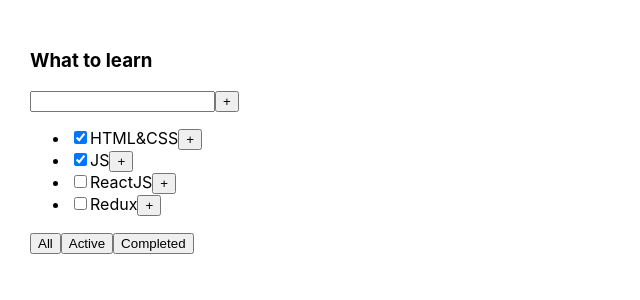
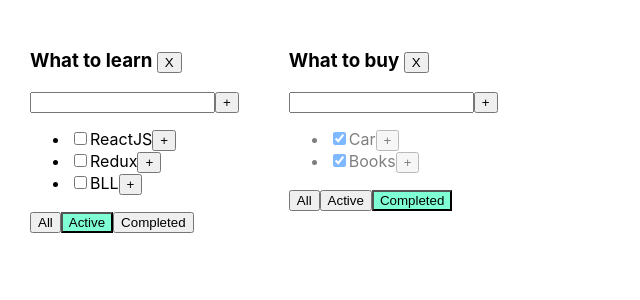
Before and after one commit to VictorSvetailo/toDoListAppDK, a React (Create React App) app: page / in a window 1280 px wide. Shown: the top 300 px of the page, without its empty margins (0-640 px from the left). Built offline with nearby package versions, Linux system fonts and the light colour scheme.

Commit message:
Delete task + ArrayPlus

```diff
--- a/src/App.tsx
+++ b/src/App.tsx
@@ -1,11 +1,17 @@
 import React, {useState} from 'react';
 import './App.css';
-import {TaskType, TodoList} from "./TodoList";
-import {v1} from "uuid";
+import {TaskType, TodoList} from './TodoList';
+import {v1} from 'uuid';
 
 
 export type FilterValuesType = 'all' | 'completed' | 'active';
 
+
+type ToDoListType = {
+    id: string
+    title: string
+    filter: FilterValuesType
+}
 
 // const tasks2 = [
 //     {id: 1, title: 'Hello world', isDone: true},
@@ -18,57 +24,112 @@ function App() {
     // data for App
     let titleProps1 = 'What to learn';
     // let titleProps2 = 'Songs';
-
-    let [tasks1, setTasks1] = useState<Array<TaskType>>([
-        {id: v1(), title: 'HTML&CSS', isDone: true},
-        {id: v1(), title: 'JS', isDone: true},
-        {id: v1(), title: 'ReactJS', isDone: false},
-        {id: v1(), title: 'Redux', isDone: false},
-    ])
+    //
+    // let [tasksObj, setTasks] = useState<Array<TaskType>>([
+    //     {id: v1(), title: 'HTML&CSS', isDone: true},
+    //     {id: v1(), title: 'JS', isDone: true},
+    //     {id: v1(), title: 'ReactJS', isDone: false},
+    //     {id: v1(), title: 'Redux', isDone: false},
+    //     {id: v1(), title: 'BLL', isDone: false},
+    // ])
 
 
-    function removeTask(id: string) {
-        let filteredTasks1 = tasks1.filter(t => t.id !== id)
-        setTasks1(filteredTasks1)
+    function removeTask(id: string, toDoListId: string) {
+        let tasks = tasksObj[toDoListId];
+        let filteredTasks = tasks.filter(t => t.id !== id)
+        tasksObj[toDoListId]  = filteredTasks
+        setTasks({...tasksObj})
     }
 
-    function addTask(title: string){
-        let newTask = {id: v1(), title: title, isDone: false};
-        let newTasks = [newTask, ...tasks1];
-        setTasks1(newTasks)
+    function addTask(title: string, toDoListId: string) {
+        let task = {id: v1(), title: title, isDone: false};
+        let tasks = tasksObj[toDoListId];
+        let newTasks = [task, ...tasks];
+        tasksObj[toDoListId] = newTasks
+        setTasks({...tasksObj})
     }
 
 
-
-
-    let [filter, setFilter] = useState<FilterValuesType>('all');
-
-    function changeFilter(value: FilterValuesType) {
-        setFilter(value);
+    // Change checkbox
+    function changeStatus(tasksId: string, isDone: boolean, toDoListId: string) {
+        let tasks = tasksObj[toDoListId];
+        let task = tasks.find(t => t.id === tasksId)
+        if (task) {
+            task.isDone = isDone
+        }
+        setTasks({...tasksObj})
     }
 
 
-    let tasksForTodolist = tasks1;
-    if (filter === 'completed') {
-        tasksForTodolist = tasks1.filter(t => t.isDone === true);
-    }
+////Sortirovka-------------------------------------
+//     let [filter, setFilter] = useState<FilterValuesType>('all');
 
-    if (filter === 'active') {
-        tasksForTodolist = tasks1.filter(t => t.isDone === false);
+    function changeFilter(value: FilterValuesType, toDoListId: string) {
+        let toDoList = toDoLists.find(tl => tl.id === toDoListId);
+        if (toDoList) {
+            toDoList.filter = value;
+            setToDoLists([...toDoLists])
+        }
     }
 
 
+//--------------------------------------------------
+// Data todoList
+    let toDoListId1 = v1()
+    let toDoListId2 = v1()
+    let [toDoLists, setToDoLists] = useState<Array<ToDoListType>>([
+        {id: toDoListId1, title: 'What to learn', filter: 'active'},
+        {id: toDoListId2, title: 'What to buy', filter: 'completed'}
+    ])
+
+    let removeToDoList = (toDoListId: string) =>{
+        let filteredToDoLists = toDoLists.filter(tl => tl.id !== toDoListId)
+        setToDoLists(filteredToDoLists);
+        delete tasksObj[toDoListId]
+        setTasks({...tasksObj})
+    }
+
+    let [tasksObj, setTasks] = useState({
+        [toDoListId1]: [
+            {id: v1(), title: 'HTML&CSS', isDone: true},
+            {id: v1(), title: 'JS', isDone: true},
+            {id: v1(), title: 'ReactJS', isDone: false},
+            {id: v1(), title: 'Redux', isDone: false},
+            {id: v1(), title: 'BLL', isDone: false},],
+        [toDoListId2]: [
+            {id: v1(), title: 'Car', isDone: true},
+            {id: v1(), title: 'Books', isDone: true},
+            {id: v1(), title: 'Milk', isDone: false},],
+    });
+    //--------------------------------------------------
     return (
         <div className="App">
-            <TodoList
-                title={titleProps1}
-                tasks={tasksForTodolist}
-                removeTask={removeTask}
-                changeFilter={changeFilter}
-                addTask={addTask}
-            />
-            {/*<TodoList title={titleProps2} tasks={tasks2}/>*/}
-            {/*<TodoList title={'What to read'} tasks={tasks}/>*/}
+            {
+                toDoLists.map((tl) => {
+                    let tasksForTodolist = tasksObj[tl.id];
+                    if (tl.filter === 'completed') {
+                        tasksForTodolist = tasksForTodolist.filter(t => t.isDone === true);
+                    }
+                    if (tl.filter === 'active') {
+                        tasksForTodolist = tasksForTodolist.filter(t => t.isDone === false);
+                    }
+                    return (
+                        <div key={tl.id}>
+                            <TodoList
+                                id={tl.id}
+                                title={tl.title}
+                                tasks={tasksForTodolist}
+                                removeTask={removeTask}
+                                changeFilter={changeFilter}
+                                addTask={addTask}
+                                changeTaskStatus={changeStatus}
+                                filter={tl.filter}
+                                removeToDoList={removeToDoList}
+                            />
+                        </div>
+                    )
+                })
+            }
         </div>
     );
 }
--- a/src/TodoList.tsx
+++ b/src/TodoList.tsx
@@ -1,63 +1,90 @@
 import React, {ChangeEvent, KeyboardEvent, MouseEvent, useState} from 'react';
-import {strict} from "assert";
-import {FilterValuesType} from "./App";
-
+import {strict} from 'assert';
+import {FilterValuesType} from './App';
+import {logDOM} from '@testing-library/react';
+import './component/Eban.css'
 
 export type PropsAllType = {
+    id: string
     title: string
     tasks: Array<TaskType>
-    removeTask: (id: string) => void
-    changeFilter: (value: FilterValuesType) => void
-    addTask: (title: string) => void
+    removeTask: (id: string, toDoListId: string) => void
+    changeFilter: (value: FilterValuesType, toDoListId: string) => void
+    addTask: (title: string, toDoListId: string) => void
+    changeTaskStatus: (tasksId: string, isDone: boolean, toDoListId: string) => void
+    filter: FilterValuesType
+    removeToDoList: (toDoListId: string)=>void
 }
 
 export type TaskType = {
     id: string,
     title: string,
     isDone: boolean,
-
 }
 
 // Handler означает обработчик
 
 export function TodoList(props: PropsAllType) {
     const [newTaskTitle, setNewTaskTitle] = useState('')
+    const [error, setError] = useState<string | null>(null) // state - error
     const onNewTitleChangeHandler = (e: ChangeEvent<HTMLInputElement>) => {
         setNewTaskTitle(e.currentTarget.value)
     }
     const onKeyPressHendler = (e: KeyboardEvent<HTMLInputElement>) => {
+        setError(null)
         if (e.ctrlKey && e.charCode === 13) {
-            props.addTask(newTaskTitle)
+            props.addTask(newTaskTitle, props.id)
             setNewTaskTitle('')
         }
     }
     const addTask = (e: MouseEvent<HTMLButtonElement>) => {
-        props.addTask(newTaskTitle)
+        if (newTaskTitle.trim() !== ''){
+            props.addTask(newTaskTitle.trim(), props.id)
+        }else{
+            setError('Field is required!')
+        }
+
+        // if(newTaskTitle === 'fake'){
+        //     setNewTaskTitle('')
+        //     return
+        // }
+        // newTaskTitle.trim() && props.addTask(newTaskTitle.trim())
+        // newTaskTitle && props.addTask(newTaskTitle)
         setNewTaskTitle('')
     }
-    const onClickAll = (e: MouseEvent<HTMLButtonElement>) => props.changeFilter('all')
-    const onClickActive = (e: MouseEvent<HTMLButtonElement>) => props.changeFilter('active')
-    const onClickCompleted = (e: MouseEvent<HTMLButtonElement>) => props.changeFilter('completed')
-
+    const onClickAll = (e: MouseEvent<HTMLButtonElement>) => props.changeFilter('all', props.id)
+    const onClickActive = (e: MouseEvent<HTMLButtonElement>) => props.changeFilter('active', props.id)
+    const onClickCompleted = (e: MouseEvent<HTMLButtonElement>) => props.changeFilter('completed', props.id)
+    const removeToDoList = () => {
+        props.removeToDoList(props.id)
+    }
 
     return (
         <div>
-            <h3>{props.title}</h3>
+            <h3>{props.title} <button onClick={removeToDoList}>X</button></h3>
             <div>
                 <input value={newTaskTitle}
                        onChange={onNewTitleChangeHandler}
-                       onKeyPress={onKeyPressHendler}/>
+                       onKeyPress={onKeyPressHendler}
+                className={error ? 'error' : ''} //styles.error Field is required
+                />
                 <button onClick={addTask}>+</button>
+                { error && <div className='error_message'>{error}</div>}
             </div>
             <ul>
                 {
                     props.tasks.map((t) => {
-                        const onRemoveHandler =() => {
-                            props.removeTask(t.id)
+
+                        const onRemoveHandler = () => {
+                            props.removeTask(t.id, props.id)
+                        }
+                        const onChangeHandler = (e: ChangeEvent<HTMLInputElement>) => {
+                            props.changeTaskStatus(t.id, e.currentTarget.checked, props.id)
+                            // console.log(t.id + " я разъебу этот React" + e.currentTarget.checked)
                         }
                         return (
-                            <li key={t.id}>
-                                <input type="checkbox" checked={t.isDone}/>
+                            <li key={t.id} className={t.isDone ? 'is-done' : ''}>
+                                <input onChange={onChangeHandler} type="checkbox" checked={t.isDone}/>
                                 <span>{t.title}</span>
                                 <button onClick={onRemoveHandler}>+</button>
                             </li>
@@ -66,9 +93,9 @@ export function TodoList(props: PropsAllType) {
                 }
             </ul>
             <div>
-                <button onClick={onClickAll}>All</button>
-                <button onClick={onClickActive}>Active</button>
-                <button onClick={onClickCompleted}>Completed</button>
+                <button className={props.filter === 'all' ? 'active-filter' : ''} onClick={onClickAll}>All</button>
+                <button className={props.filter === 'active' ? 'active-filter' : ''} onClick={onClickActive}>Active</button>
+                <button className={props.filter === 'completed' ? 'active-filter' : ''} onClick={onClickCompleted}>Completed</button>
             </div>
         </div>
     )
--- /dev/null
+++ b/src/component/Eban.css
@@ -0,0 +1,16 @@
+.error {
+    border: red 2px solid;
+}
+
+.error_message {
+    color: red;
+}
+
+.active-filter {
+    background-color: aquamarine;
+}
+
+
+.is-done{
+    opacity: 0.5;
+}
```
Also changed, not shown: src/App.css (line endings or trailing spaces).
